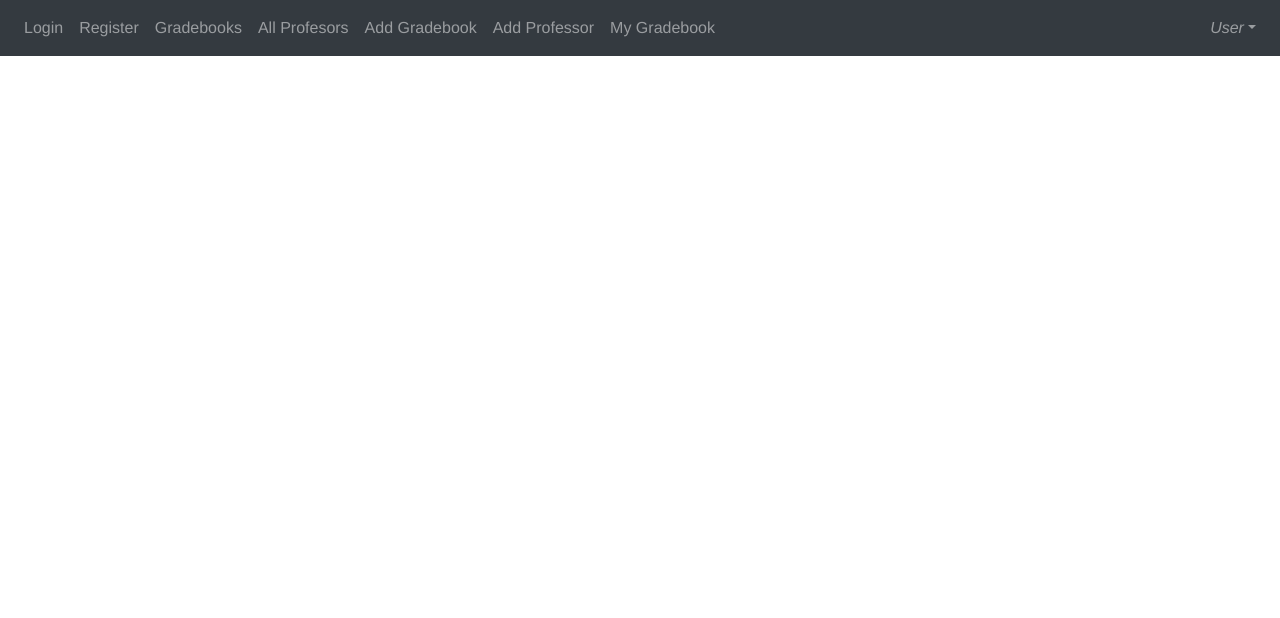
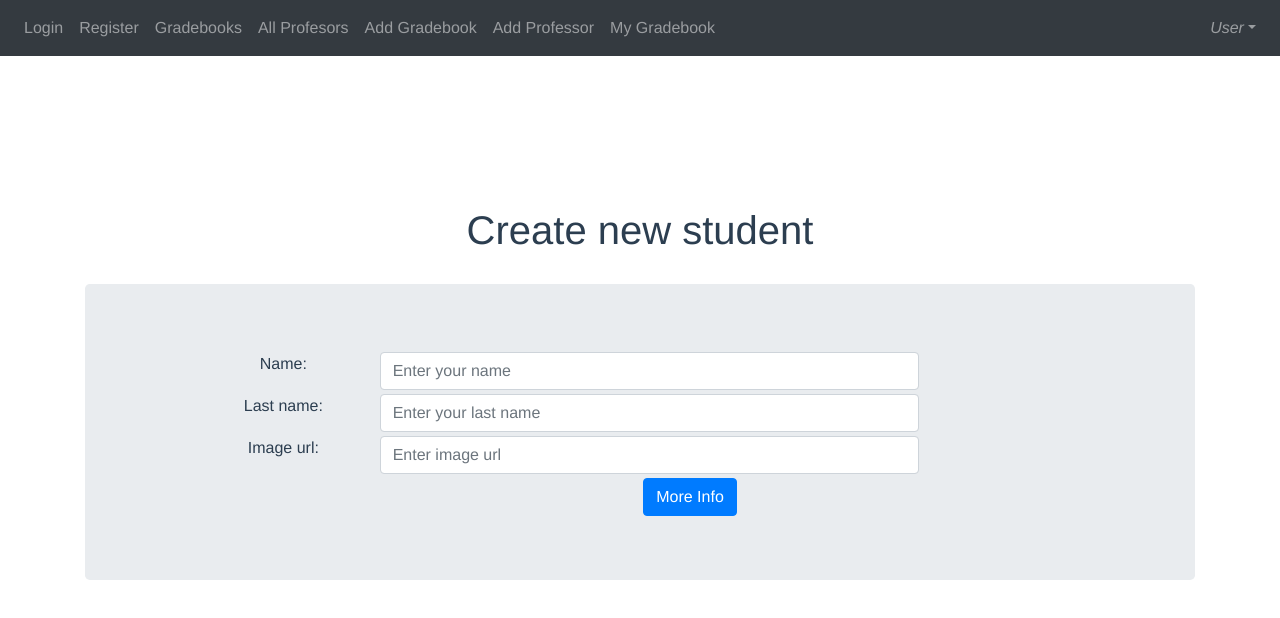
Before and after one commit to nikola-96/gradebook-vue, a Vue app: page /gradebooks/1/students/create in a window 1280 px wide. Shown: the top 618 px of the page. Built offline with nearby package versions, Linux system fonts and the light colour scheme; sample sign-in values are in the browser's storage.

Commit message:
Add students

```diff
--- a/src/components/gradebooks/MyGradebookCard.vue
+++ b/src/components/gradebooks/MyGradebookCard.vue
@@ -1,7 +1,7 @@
 <template>
   <div>
     <div class="btn-student">
-      <b-button>Button</b-button>
+      <b-button :to="`/gradebooks/${professor.gradebook.id}/students/create`">Button</b-button>
     </div>
     <div class="container-card">
       <b-card no-body :img-src="`${professor.url}`" img-alt="Professor dosen't have image." img-top>
@@ -16,7 +16,9 @@
         </b-card-body>
         <hr />
         <b-list-group flush v-if="professor.students">
-          <p>Students:</p>
+          <p>
+            <strong>Students:</strong>
+          </p>
           <b-list-group-item
             v-for="student in professor.students"
             :key="student.id"
--- /dev/null
+++ b/src/components/gradebooks/SingleGradebookComp.vue
@@ -0,0 +1,3 @@
+<template>
+  <div>pp</div>
+</template>
--- /dev/null
+++ b/src/components/students/StudentsForm.vue
@@ -0,0 +1,81 @@
+<template>
+  <div>
+    <div class="form-container">
+      <h1 class="heading">Create new student</h1>
+      <b-jumbotron>
+        <form class="form" @submit.prevent="handlePostStudent">
+          <b-row class="my-1">
+            <b-col sm="2">
+              <label for="Name">Name:</label>
+            </b-col>
+            <b-col sm="7">
+              <b-form-input
+                required
+                id="name"
+                type="text"
+                placeholder="Enter your name"
+                v-model="student.first_name"
+              ></b-form-input>
+            </b-col>
+          </b-row>
+          <b-row class="my-1">
+            <b-col sm="2">
+              <label for="last_name">Last name:</label>
+            </b-col>
+            <b-col sm="7">
+              <b-form-input
+                id="last_name"
+                required
+                placeholder="Enter your last name"
+                v-model="student.last_name"
+              ></b-form-input>
+            </b-col>
+          </b-row>
+          <b-row class="my-1">
+            <b-col sm="2">
+              <label for="url">Image url:</label>
+            </b-col>
+            <b-col sm="7">
+              <b-form-input required id="url" placeholder="Enter image url" v-model="student.url"></b-form-input>
+            </b-col>
+          </b-row>
+          <b-button variant="primary" type="submit">More Info</b-button>
+        </form>
+      </b-jumbotron>
+    </div>
+  </div>
+</template>
+<script>
+export default {
+  name: "StudentsForm",
+  props: {
+    student: {
+      type: Object,
+      required: true
+    },
+    postStudent: {
+      type: Function,
+      required: true
+    }
+  },
+  methods: {
+    handlePostStudent() {
+      this.postStudent(this.student);
+    }
+  }
+};
+</script>
+<style>
+.form {
+  margin-left: 100px;
+}
+.form-container {
+  margin-top: 150px;
+}
+.my-1 {
+  margin-top: 10px;
+}
+.heading {
+  margin-bottom: 30px;
+}
+</style>
--- a/src/router/index.js
+++ b/src/router/index.js
@@ -8,7 +8,7 @@ import SingleProfessor from '../views/professors/SingleProfessor.vue'
 import GradebookCreate from '../views/gradebooks/GradebookCreate.vue'
 import MyGradebook from '../views/gradebooks/MyGradebook.vue'
 import ProfessorCreate from '../views/professors/ProfessorCreate.vue'
-
+import StudentsCreate from '../views/students/StudentsCreate.vue'
 
 
 Vue.use(VueRouter)
@@ -57,6 +57,11 @@ const routes = [
     path: '/professors/create',
     name: 'ProfessorCreate',
     component: ProfessorCreate
+  },
+  {
+    path: '/gradebooks/:id/students/create',
+    name: 'StudentsCreate',
+    component: StudentsCreate
   }
 ]
 
--- /dev/null
+++ b/src/services/StudentService.js
@@ -0,0 +1,11 @@
+import HTTP from './BaseService';
+
+class StudentService {
+    async post(student) {
+        const response = await HTTP.post('/gradebooks/students/store', student);
+
+        return response;
+    }
+}
+const studentService = new StudentService();
+export default studentService;
--- a/src/views/professors/SingleProfessor.vue
+++ b/src/views/professors/SingleProfessor.vue
@@ -60,7 +60,6 @@ export default {
   async created() {
     const id = this.$route.params.id;
     await this.getSingleProfessor(id);
-    console.log(this.getSingleProfessorFromState);
 
     this.students = this.getSingleProfessorFromState.students.length;
   }
--- /dev/null
+++ b/src/views/students/StudentsCreate.vue
@@ -0,0 +1,36 @@
+<template>
+  <div>
+    <b-container class="bv-example-row">
+      <b-row>
+        <b-col>
+          <students-form :student="student" :postStudent="postStudent" />
+        </b-col>
+      </b-row>
+    </b-container>
+  </div>
+</template>
+<script>
+import StudentsForm from "@/components/students/StudentsForm";
+import studentService from "@/services/StudentService";
+
+export default {
+  name: "CreateStudents",
+  components: {
+    StudentsForm
+  },
+  data() {
+    return {
+      student: {}
+    };
+  },
+  methods: {
+    async postStudent(student) {
+      await studentService.post(student);
+    }
+  },
+  created() {
+    const id = this.$route.params.id;
+    this.student.id = id;
+  }
+};
+</script>
```
Also changed, not shown: src/views/gradebooks/SingleGradebook.vue (added).
